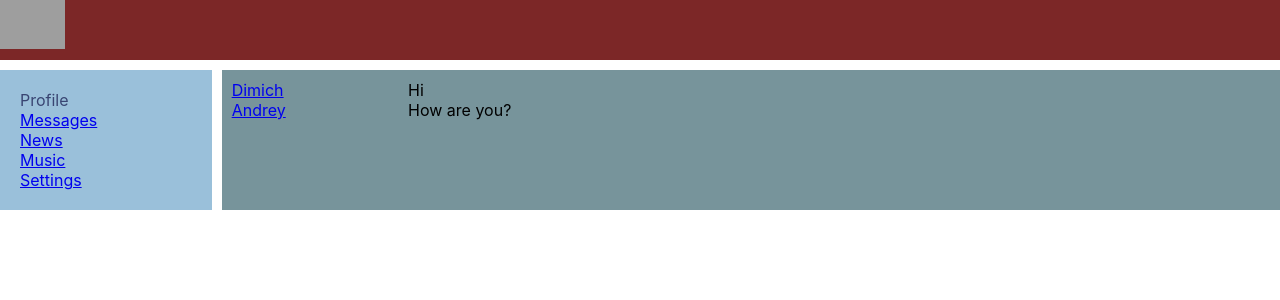
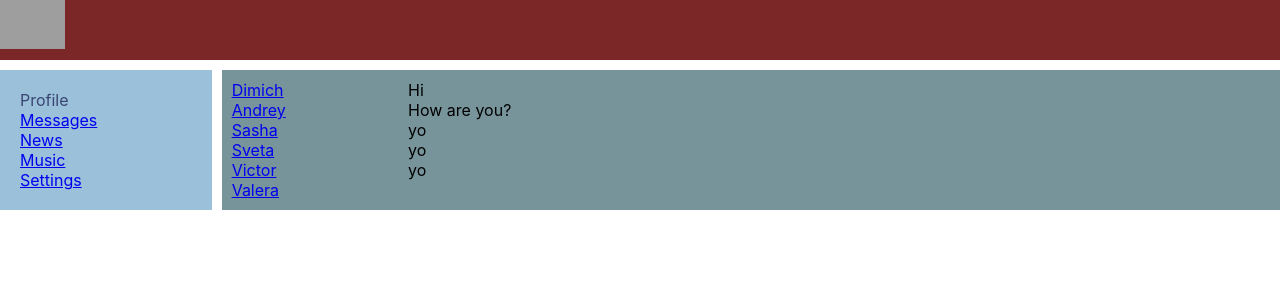
Before and after one commit to owin66/my-app, a React (Create React App) app: page /dialogs in a window 1280 px wide. Shown: the top 300 px of the page. Built offline with nearby package versions, Linux system fonts and the light colour scheme; grey boxes are pictures that could not be loaded.

Commit message:
add .map

```diff
--- a/src/components/Dialogs/Dialogs.jsx
+++ b/src/components/Dialogs/Dialogs.jsx
@@ -19,7 +19,7 @@ const Message = (props) => {
 }
 
 const Dialogs = (props) => {
-    let dialogsData = [
+    let dialogs = [
         {id: 1, name: 'Dimich'},
         {id: 2, name: 'Andrey'},
         {id: 3, name: 'Sasha'},
@@ -27,24 +27,39 @@ const Dialogs = (props) => {
         {id: 5, name: 'Victor'},
         {id: 6, name: 'Valera'}
     ];
-    let messagesData = [
+    let messages = [
         {id: 1, message: 'Hi'},
         {id: 2, message: 'How are you?'},
         {id: 3, message: 'yo'},
         {id: 4, message: 'yo'},
         {id: 5, message: 'yo'},
     ];
+
+    let dialogsElements = dialogs.map(d => <DialogItems name={d.name} id={d.id}/>);
+    let messagesElements = messages.map(m => <Message message={m.message}/>);
+
+        /*[
+        <DialogItems name={dialogs[0].name} id={dialogs[0].id}/>,
+        <DialogItems name={dialogs[1].name} id={dialogs[1].id}/>,
+        <DialogItems name={dialogs[2].name} id={dialogs[2].id}/>
+    ];*/
+
+
+
     return (
         <div>
             <div className={c.dialogs}>
                 <div className={c.dialogsItems}>
-                    <DialogItems name={dialogsData[0].name} id={dialogsData[0].id}/>
-                    <DialogItems name={dialogsData[1].name} id={dialogsData[1].id}/>
+                    {dialogsElements}
+                    {/*<DialogItems name={dialogs[0].name} id={dialogs[0].id}/>
+                    <DialogItems name={dialogs[1].name} id={dialogs[1].id}/>
+                    <DialogItems name={dialogs[2].name} id={dialogs[2].id}/>*/}
 
                 </div>
                 <div className={c.messages}>
-                    <Message message={messagesData[0].message}/>
-                    <Message message={messagesData[1].message}/>
+                    {messagesElements}
+                    {/*<Message message={messages[0].message}/>
+                    <Message message={messages[1].message}/>*/}
                 </div>
             </div>
         </div>
--- a/src/components/Profile/MyPosts/MyPosts.jsx
+++ b/src/components/Profile/MyPosts/MyPosts.jsx
@@ -3,10 +3,13 @@ import c from './MyPosts.module.css';
 import Post from './Post/Post';
 
 const MyPosts = () => {
-    let postsData = [
+    let posts = [
         {id: 1, message: 'Hi, how are you?', likes:15},
         {id: 2, message: 'It\'s my first post', likes:20},
+        {id: 2, message: 'Dada', likes:20},
+        {id: 2, message: 'Blabla', likes:20},
     ];
+    let postsElements = posts.map(p=> <Post message={p.message} likes={p.likes}/>)
 
     return (<div>
             <div className={c.postsBlock}>
@@ -20,8 +23,9 @@ const MyPosts = () => {
                 </div>
             </div>
             <div className={c.posts}>
-                <Post message={postsData[0].message} likes={postsData[0].likes}/>
-                <Post message={postsData[1].message} likes={postsData[1].likes}/>
+                {postsElements}
+                {/*<Post message={posts[0].message} likes={posts[0].likes}/>
+                <Post message={posts[1].message} likes={posts[1].likes}/>*/}
             </div>
         </div>
     )
```
